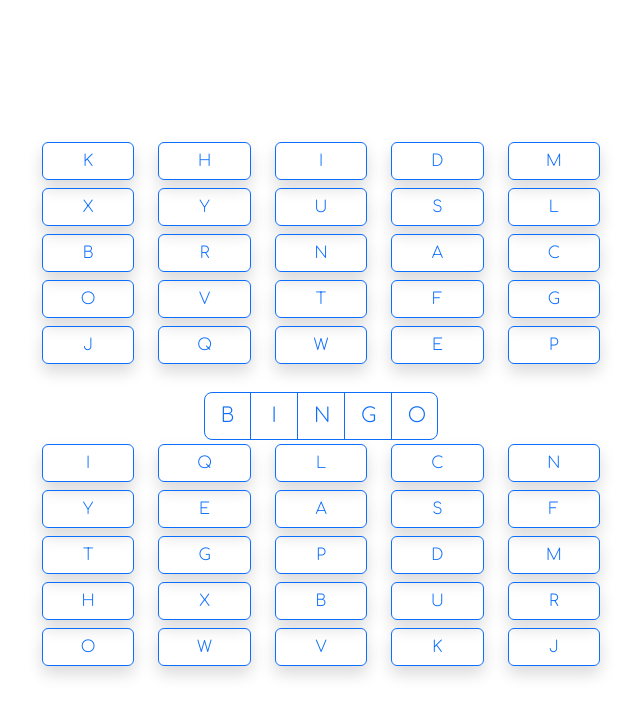
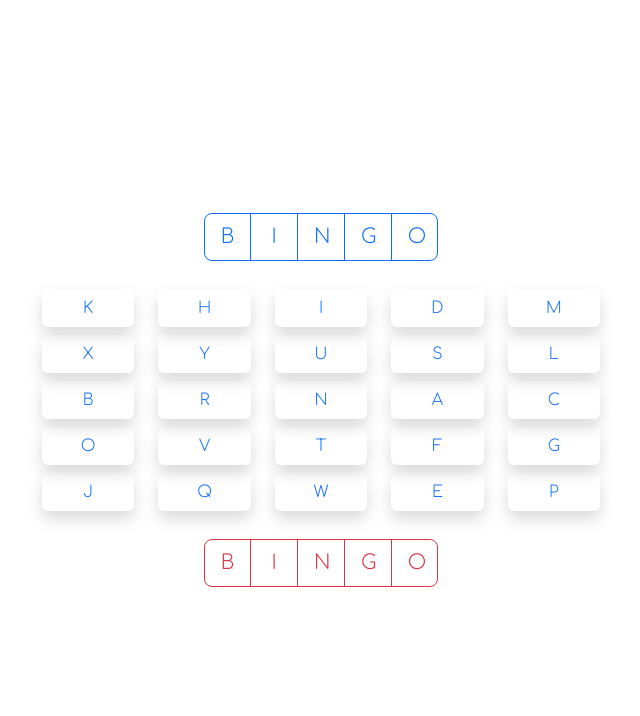
Before and after one commit to astric-0/Bingo, a Vue app: page /game in a window 1280 px wide. Shown: the top 716 px of the page, without its empty margins (319-959 px from the left). Built offline with nearby package versions, Linux system fonts and the light colour scheme.

Commit message:
Basic improvements for UI

```diff
--- a/src/components/BingoBanner.vue
+++ b/src/components/BingoBanner.vue
@@ -1,19 +1,23 @@
 <script setup>
 defineProps({
-    completed: Number
+    completed: Number,
+    color: {
+        type: String,
+        default: 'primary'
+    }
 });
 
 const banner = [' ', 'B', 'I', 'N', 'G', 'O'];
 </script>
 
 <template>
-    <div class="w-100 d-flex mt-4">
+    <div class="w-100 d-flex my-4">
         <div class="mx-auto btn-group">
             <button
                 v-for="i in 5"
-                :class="'col-1 btn btn-lg btn-outline-primary ' + (i <= completed ? 'active' : '')"
+                :class="`col-1 btn btn-lg btn-outline-${ color } ` + (i <= completed ? 'active' : '')"
             >
-                    {{ banner[i] }}
+                {{ banner[i] }}
             </button>
         </div>
     </div>
--- a/src/components/BingoButton.vue
+++ b/src/components/BingoButton.vue
@@ -1,14 +1,18 @@
 <script setup>
-let props = defineProps({
+const props = defineProps({
     button: Object,
     rindex: Number,
     cindex: Number,
-    markCube: Function
+    markCube: Function,
+    color: {
+        type: String,
+        default: 'primary'
+    }
 })
 
-const selectedStyle = ' btn-primary disabled '
-const notSelectedStyle = ' btn-outline-primary '
-const commonStyle = 'w-100 btn rounded shadow '
+const selectedStyle = ` btn-${ props.color } disabled `
+const notSelectedStyle = ` text-${ props.color } `
+const commonStyle = `w-100 btn rounded shadow `
 const classes = commonStyle + (props.button.marked ? selectedStyle : notSelectedStyle)
 
 </script>
--- a/src/components/BingoMatrix.vue
+++ b/src/components/BingoMatrix.vue
@@ -2,7 +2,11 @@
 import BingoButton from './BingoButton.vue';
 defineProps({
     matrix: Object,
-    markCube: Function
+    markCube: Function,
+    color: {
+        type: String,
+        default: 'primary'
+    }
 })
 </script>
 
@@ -15,6 +19,7 @@ defineProps({
             :rindex="Number(rindex)"
             :cindex="Number(cindex)"
             :markCube="markCube"
+            :color="color"
         />
     </div>
 </template>
--- a/src/views/Game.vue
+++ b/src/views/Game.vue
@@ -121,9 +121,21 @@ const markCube = (rindex, cindex, letter, player) => {
     <div class="container d-flex align-items-center justify-content-center vh-100">
         <div class="w-50">
             <h4 class="text-center">{{ store.state.username }}</h4>
-            <BingoMatrix :matrix="userMatrix" :key="userMatrix" :markCube="markCube" />
             <BingoBanner :completed="userCompletedPatterns" />
-            <BingoMatrix :matrix="computerMatrix" :key="computerMatrix" :markCube="markCube" />
+            <BingoMatrix
+                :key="userMatrix"
+                :matrix="userMatrix"
+                :markCube="markCube"
+            />
+
+            <BingoBanner :completed="computerCompletedPatterns" color="danger" />
+            <BingoMatrix
+                :key="computerMatrix"
+                v-if="computerCompletedPatterns == computerMatrix.length"
+                :matrix="computerMatrix"
+                :markCube="markCube"
+                color="danger"
+            />
         </div>
     </div>
 </template>
```
